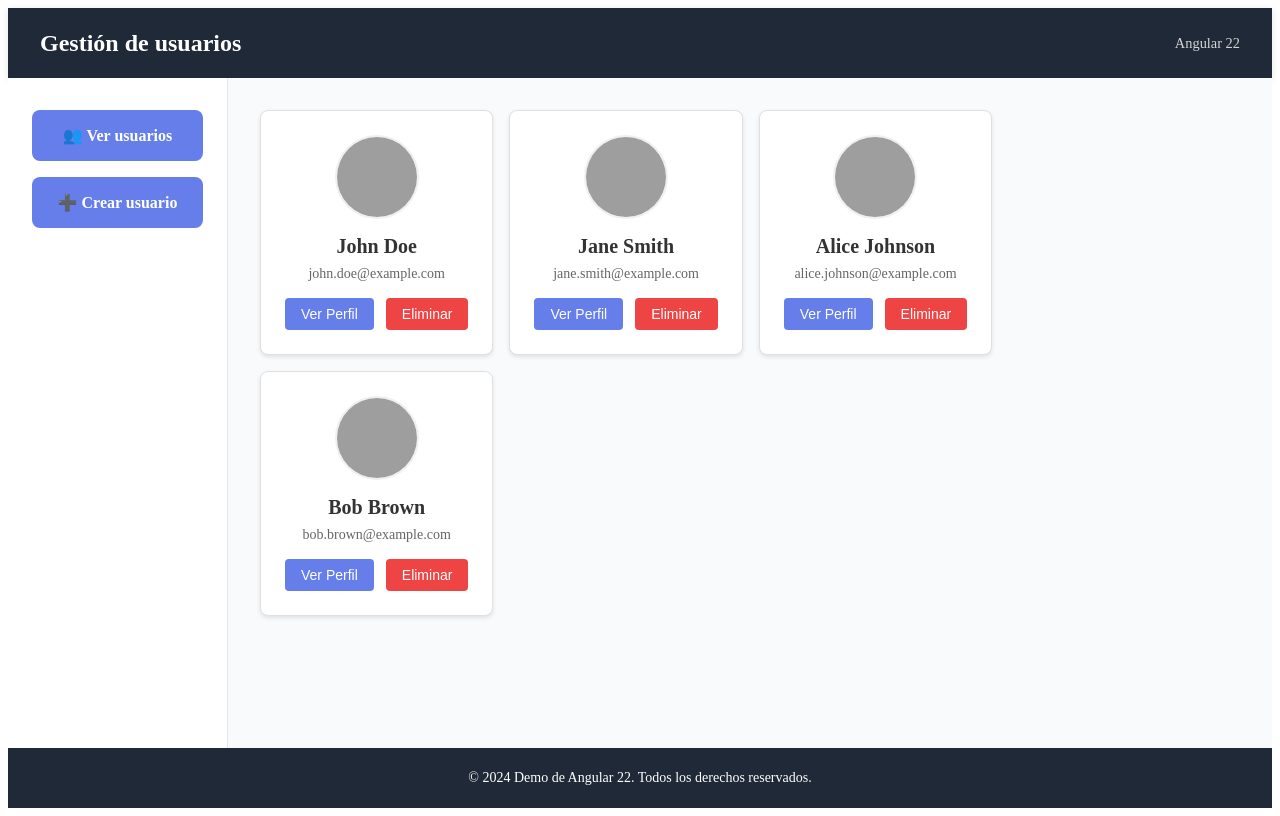
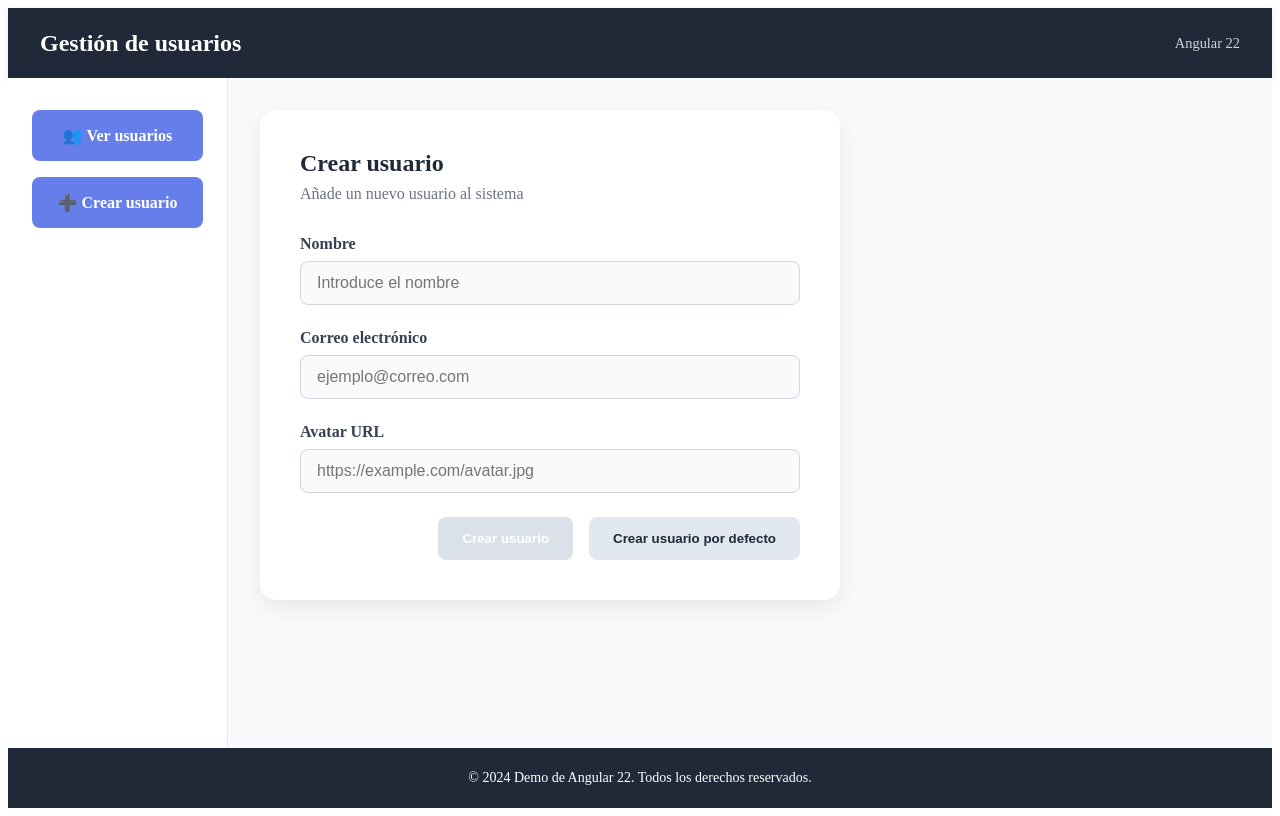
Before and after one commit to davidmtrigogft/angular22, an Angular app: page /edit-user/1 in a window 1280 px wide. Before the commit this address led to /users. Built offline with nearby package versions, Linux system fonts and the light colour scheme; grey boxes are pictures that could not be loaded.

Commit message:
feat: changed component name

```diff
--- a/src/app/app.routes.ts
+++ b/src/app/app.routes.ts
@@ -1,13 +1,18 @@
 import { Routes } from '@angular/router';
+import { UserEditor } from './modules/user-editor/user-editor';
 
 export const routes: Routes = [
   {
-    path: 'create-user',
-    loadComponent: () => import('./modules/create-user/create-user').then((m) => m.CreateUser),
+    path: 'users',
+    loadComponent: () => import('./modules/users/users').then((m) => m.Users),
   },
   {
-    path: 'users',
-    loadComponent: () => import('./modules/users/users').then((m) => m.Users),
+    path: 'create-user',
+    loadComponent: () => import('./modules/user-editor/user-editor').then((m) => m.UserEditor),
+  },
+  {
+    path: 'edit-user/:id',
+    loadComponent: () => import('./modules/user-editor/user-editor').then((m) => m.UserEditor),
   },
   {
     path: '**',
--- a/src/app/modules/create-user/create-user.html
+++ b/src/app/modules/user-editor/user-editor.html
@@ -1,5 +1,5 @@
-<div class="create-user-container">
-  <div class="create-user-container__header">
+<div class="user-editor-container">
+  <div class="user-editor-container__header">
     <h2>Crear usuario</h2>
     <p>Añade un nuevo usuario al sistema</p>
   </div>
@@ -13,7 +13,7 @@
 
     <app-input [config]="avatarInput" />
 
-    <div class="create-user-container__buttons">
+    <div class="user-editor-container__buttons">
       @if (userForm()) {
       <button type="submit" class="form-button" [disabled]="userForm().invalid()">
         Crear usuario
--- a/src/app/modules/create-user/create-user.scss
+++ b/src/app/modules/user-editor/user-editor.scss
@@ -1,12 +1,10 @@
-.create-user-container {
+.user-editor-container {
   background: white;
   border-radius: 16px;
   box-shadow: 0 8px 24px rgb(0 0 0 / 8%);
   max-width: 500px;
   padding: 2.5rem;
-}
 
-.create-user-container {
   &__header {
     margin-bottom: 2rem;
 
--- a/src/app/modules/users/users.ts
+++ b/src/app/modules/users/users.ts
@@ -1,6 +1,7 @@
 import { Component, inject } from '@angular/core';
 import { UserCardComponent } from '@components/user-card';
 import { UsersService } from '../../shared';
+import { Router } from '@angular/router';
 
 @Component({
   selector: 'app-users',
@@ -10,6 +11,7 @@ import { UsersService } from '../../shared';
 })
 export class Users {
   private readonly _usersService = inject(UsersService);
+  private readonly _router = inject(Router);
 
   protected readonly users = this._usersService.users;
 
@@ -27,7 +29,6 @@ export class Users {
 
     console.log('User details:', user);
 
-    //TODO: reaprovechar el componente
-    // formulario para editar el usuario, con los datos del usuario seleccionado
+    this._router.navigate(['/edit-user', id], { state: { user } });
   }
 }
```
Also changed, not shown: src/app/modules/user-editor/user-editor.ts (renamed from src/app/modules/create-user/create-user.ts, +4 -4 lines).
